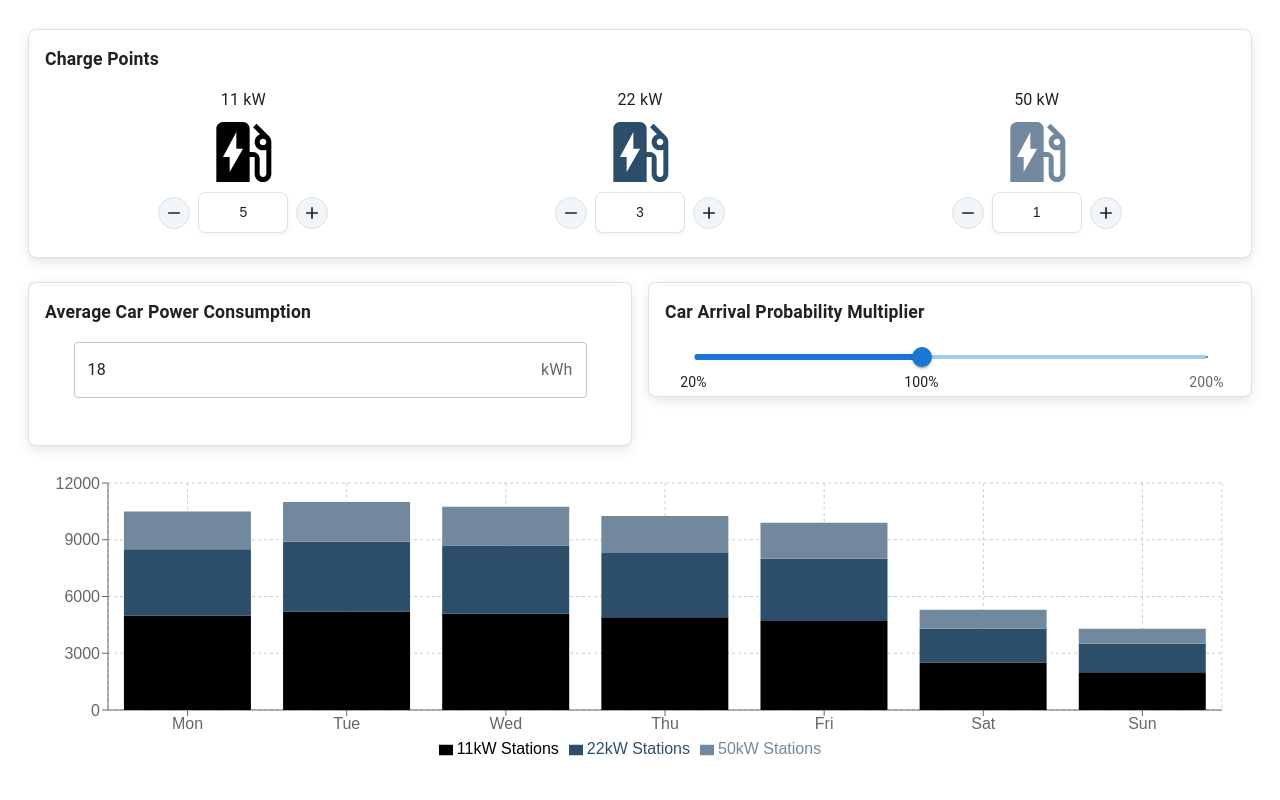
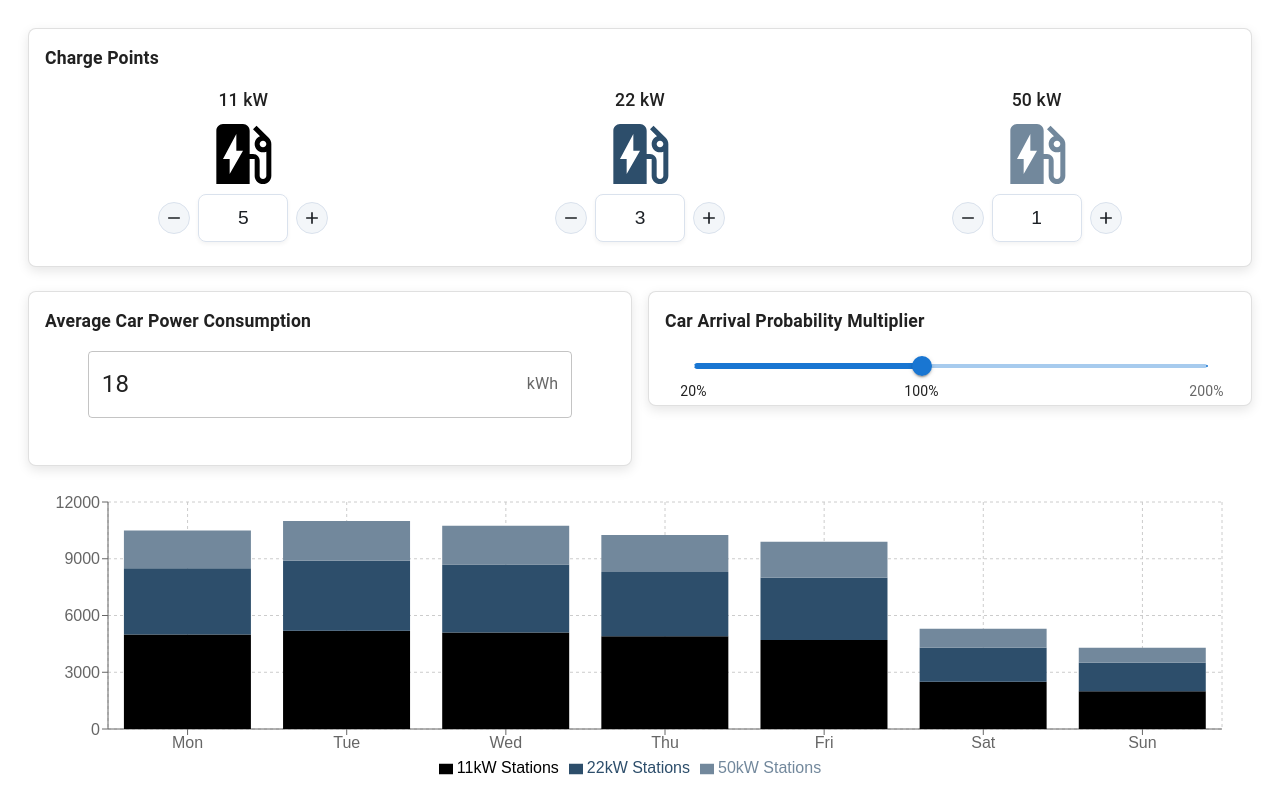
Before and after one commit to jhyahav/PowerCalc, a React (Vite) app: page / in a window 1280 px wide. Built offline with nearby package versions, Linux system fonts and the light colour scheme.

Commit message:
font size tweaks + more styling

```diff
--- a/src/input-section/components/CarPowerConsumption.tsx
+++ b/src/input-section/components/CarPowerConsumption.tsx
@@ -13,7 +13,7 @@ const CarPowerContainer = styled(Box)({
 });
 
 const StyledTextField = styled(TextField)({
-  width: "90%",
+  width: "85%",
   margin: "auto",
 });
 
@@ -45,6 +45,7 @@ export const CarPowerConsumption: FC<Props> = ({
           slotProps={{
             input: {
               endAdornment: <InputAdornment position="end">kWh</InputAdornment>,
+              sx: { fontSize: "1.5rem" },
             },
           }}
           error={hasError}
--- a/src/input-section/components/QuantityInput.tsx
+++ b/src/input-section/components/QuantityInput.tsx
@@ -90,7 +90,7 @@ const StyledInputRoot = styled("div")(
 
 const StyledInput = styled("input")(
   ({ theme }) => `
-  font-size: 0.875rem;
+  font-size: 1.2rem;
   font-weight: 400;
   line-height: 1.375;
   color: ${theme.palette.mode === "dark" ? grey[300] : grey[900]};
--- a/src/input-section/components/ViewChargepointCounter.tsx
+++ b/src/input-section/components/ViewChargepointCounter.tsx
@@ -17,6 +17,11 @@ const CounterContainer = styled(Box)({
   alignItems: "center",
 });
 
+const StyledTypography = styled(Typography)({
+  fontSize: "1.1rem",
+  fontWeight: 500,
+});
+
 type Props = {
   wattage: number;
   count: number;
@@ -34,7 +39,7 @@ export const ViewChargepointCounter: FC<Props> = ({
 
   return (
     <CounterContainer>
-      <Typography>{wattage} kW</Typography>
+      <StyledTypography>{wattage} kW</StyledTypography>
       <EvStationIcon sx={{ fontSize: "5rem", color: blue[wattage] }} />
       <QuantityInput min={0} value={count} onChange={handleChange} />
     </CounterContainer>
```
